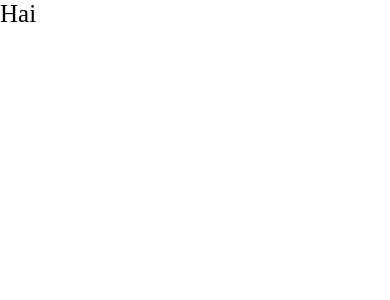
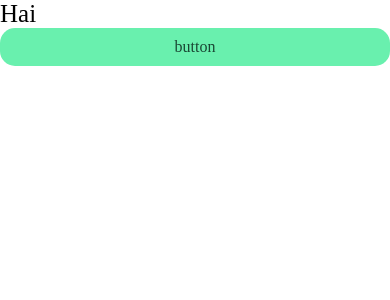
Before and after one commit to enatria/EnatriaHotelRSVP, a React Native app: screen / in a window 390 px wide. Shown: the top 300 px of the page. Built offline with nearby package versions, Linux system fonts and the light colour scheme.

Commit message:
setup button

```diff
--- a/src/App.js
+++ b/src/App.js
@@ -1,17 +1,12 @@
-/**
- * Sample React Native App
- * https://github.com/facebook/react-native
- *
- * @format
- * @flow strict-local
- */
-
 import React from 'react';
 import {View, Text, StyleSheet} from 'react-native';
+import {Button} from './components';
+
 const App = () => {
   return (
     <View>
       <Text style={styles.title}>Hai</Text>
+      <Button title="button" />
     </View>
   );
 };
--- /dev/null
+++ b/src/components/atoms/Button/index.js
@@ -0,0 +1,33 @@
+import React from 'react';
+import {StyleSheet, Text, TouchableOpacity} from 'react-native';
+import {colors} from '../../../utils';
+
+const Button = ({type, onPress, title}) => {
+  return (
+    <TouchableOpacity style={styles.container(type)} onPress={onPress}>
+      <Text style={styles.text(type)}>{title}</Text>
+    </TouchableOpacity>
+  );
+};
+
+export default Button;
+
+const styles = StyleSheet.create({
+  container: type => ({
+    backgroundColor:
+      type === 'secondary'
+        ? colors.button.secondary.background
+        : colors.button.primary.background,
+    paddingVertical: 10,
+    borderRadius: 15,
+  }),
+  text: type => ({
+    fontSize: 16,
+    fontFamily: 'Poppins-SemiBold',
+    textAlign: 'center',
+    color:
+      type === 'secondary'
+        ? colors.button.secondary.text
+        : colors.button.primary.text,
+  }),
+});
--- a/src/components/atoms/index.js
+++ b/src/components/atoms/index.js
@@ -0,0 +1,3 @@
+import Button from './Button';
+
+export {Button};
--- /dev/null
+++ b/src/components/index.js
@@ -0,0 +1 @@
+export * from './atoms';
--- /dev/null
+++ b/src/utils/colors/index.js
@@ -0,0 +1,32 @@
+const mainColors = {
+  green1: '#69f0ae',
+  green2: '#9fffe0',
+  green3: '#2bbd7e',
+  green4: '#1a4734',
+  grey1: '#7d8797',
+  white: 'white',
+  black: 'black',
+};
+
+export const colors = {
+  primary: mainColors.green1,
+  secondary: mainColors.green3,
+  light: mainColors.green2,
+  white: 'white',
+  black: 'black',
+  text: {
+    default: mainColors.green4,
+    secondary: mainColors.green3,
+    info: mainColors.grey1,
+  },
+  button: {
+    primary: {
+      background: mainColors.green1,
+      text: mainColors.green4,
+    },
+    secondary: {
+      background: mainColors.green4,
+      text: mainColors.white,
+    },
+  },
+};
--- /dev/null
+++ b/src/utils/index.js
@@ -0,0 +1 @@
+export * from './colors';
```
